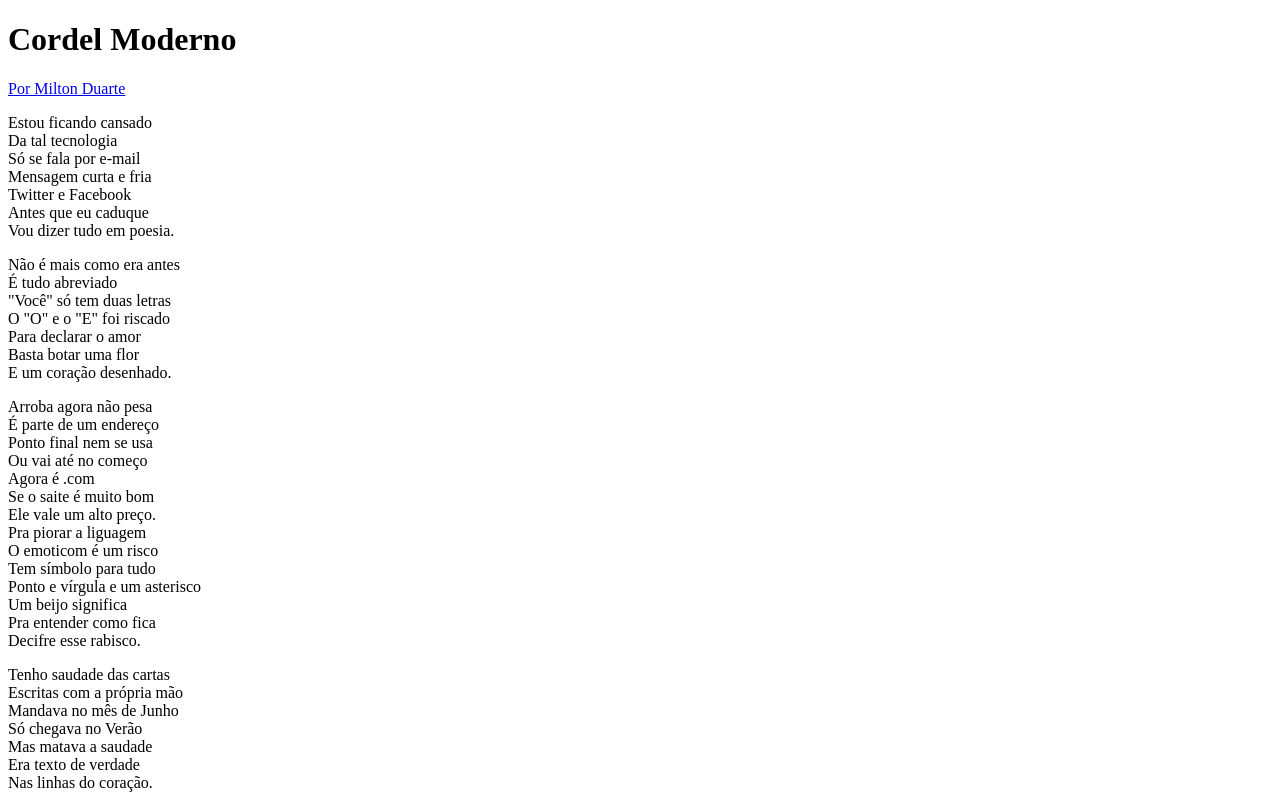
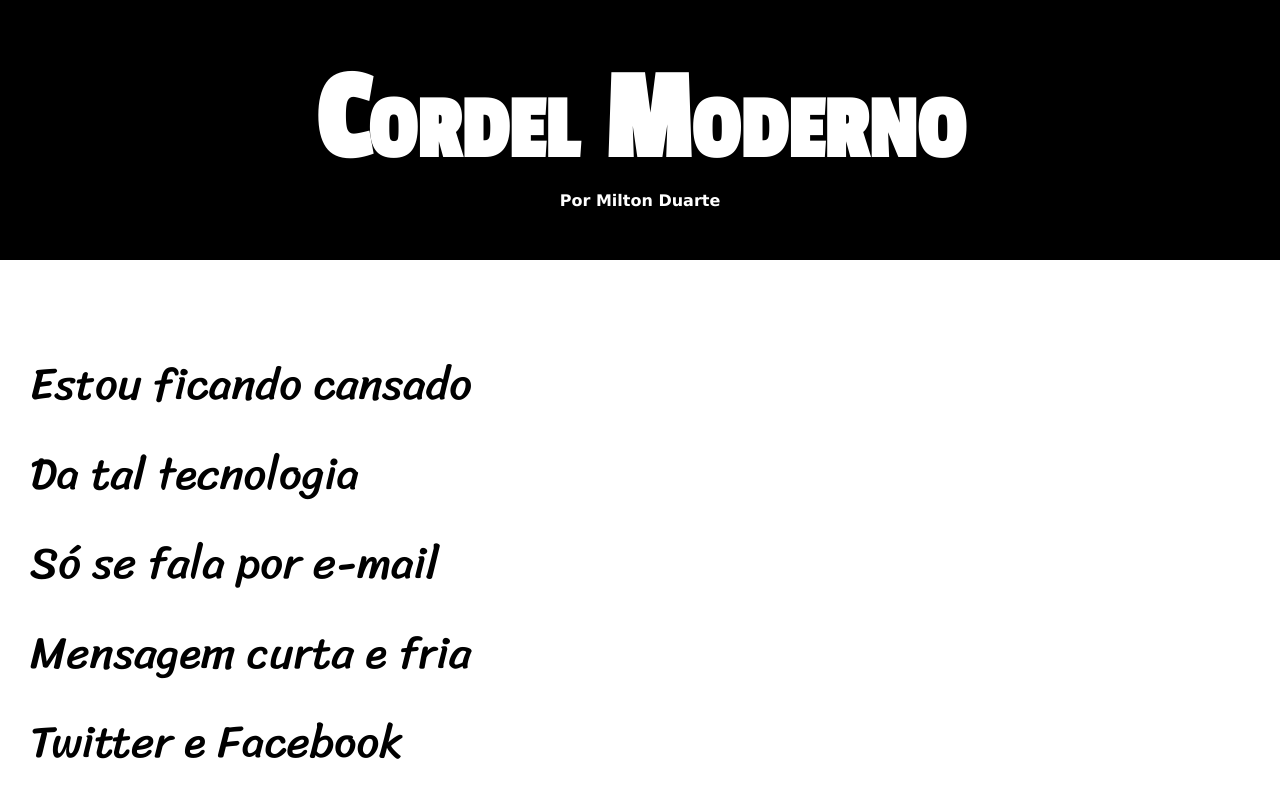
Before and after one commit to BernardoPerrotIFSC/html-css, a plain HTML site: page exercicios 2/desafio012/index.html in a window 1280 px wide. Shown: the top 800 px of the page. Drawn offline with Linux system fonts and the light colour scheme.

Commit message:
atualização de estilos desafio 12

```diff
--- a/exercicios 2/desafio012/index.html
+++ b/exercicios 2/desafio012/index.html
@@ -13,7 +13,7 @@
 
     </header>
 
-    <section>
+    <section class="normal">
         <p>
             Estou ficando cansado <br>
             Da tal tecnologia <br>
@@ -25,7 +25,7 @@
         </p>
     </section>
 
-    <section>
+    <section class="imagem">
         <P>
             Não é mais como era antes <br>
             É tudo abreviado <br>
@@ -37,7 +37,7 @@
         </P>
     </section>
 
-    <section>
+    <section class="normal">
         <P>
             Arroba agora não pesa <br>
             É parte de um endereço <br>
@@ -57,7 +57,7 @@
         </P>
     </section>
 
-    <section>
+    <section class="imagem">
         <p>
             Tenho saudade das cartas <br>
             Escritas com a própria mão <br>
@@ -69,7 +69,7 @@
         </p>
     </section>
 
-    <section>
+    <section class="normal">
         <p>
             Agora, escrevo e envio <br>
             Chegando na mesma hora <br>
--- a/exercicios 2/desafio012/style.css
+++ b/exercicios 2/desafio012/style.css
@@ -1 +1,75 @@
 @charset "utf-8";
+@import url('https://fonts.googleapis.com/css2?family=Passion+One&display=swap');
+@import url('https://fonts.googleapis.com/css2?family=Sriracha&display=swap');
+
+:root{
+    --fonte1: verdana, Geneva, Tahoma, Sans-serif;
+    --fonte2: 'Passion One', cursive;
+    --fonte3: 'Sriracha', cursive;
+}
+
+*{
+    margin: 0px;
+    padding: 0px;
+    font-size: 1em;
+
+}
+
+html, body{
+    min-width: 100vh;
+    background-color: darkgray;
+    font-family: var(--fonte1);
+}
+
+header{
+    background-color: black;
+    color: white;
+    text-align: center;
+}
+header > h1{
+    padding-top: 50px;
+    font-variant: small-caps;
+    font-family: var(--fonte2);
+    font-size: 10vw;
+
+}
+header>p{
+    padding-bottom: 50px;
+}
+a{
+    color: white;
+    text-decoration: none;
+    font-weight: bolder;
+
+}
+header a:hover, footer a:hover{
+    text-decoration: underline;
+}
+section{
+    padding-top: 10vh;
+    padding-bottom: 10vh;
+    line-height: 2em;
+    padding-left: 30px;
+    font-family: var(--fonte3);
+    font-size: 3.5vw;
+}
+section.normal{
+    background-color: white;
+    color: black;
+}
+section.imagem{
+    background-color: rgb(51, 51, 51);
+    color: white;
+}
+section.imagem > p{
+    display: inline-block;
+    padding: 5px;
+    background-color: rgba(0, 0, 0, 0.224);
+}
+
+footer{
+    background-color: black;
+    color: white;
+    text-align: center;
+    padding: 10px;
+}
```
